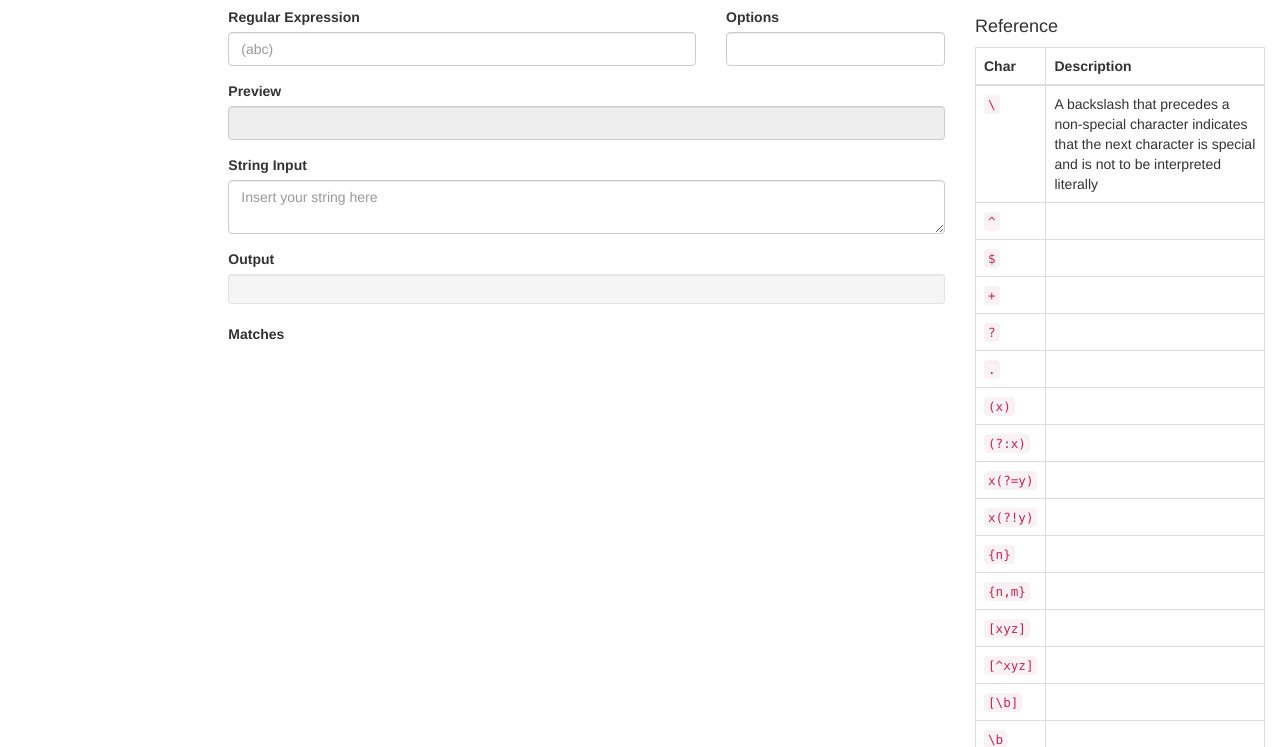
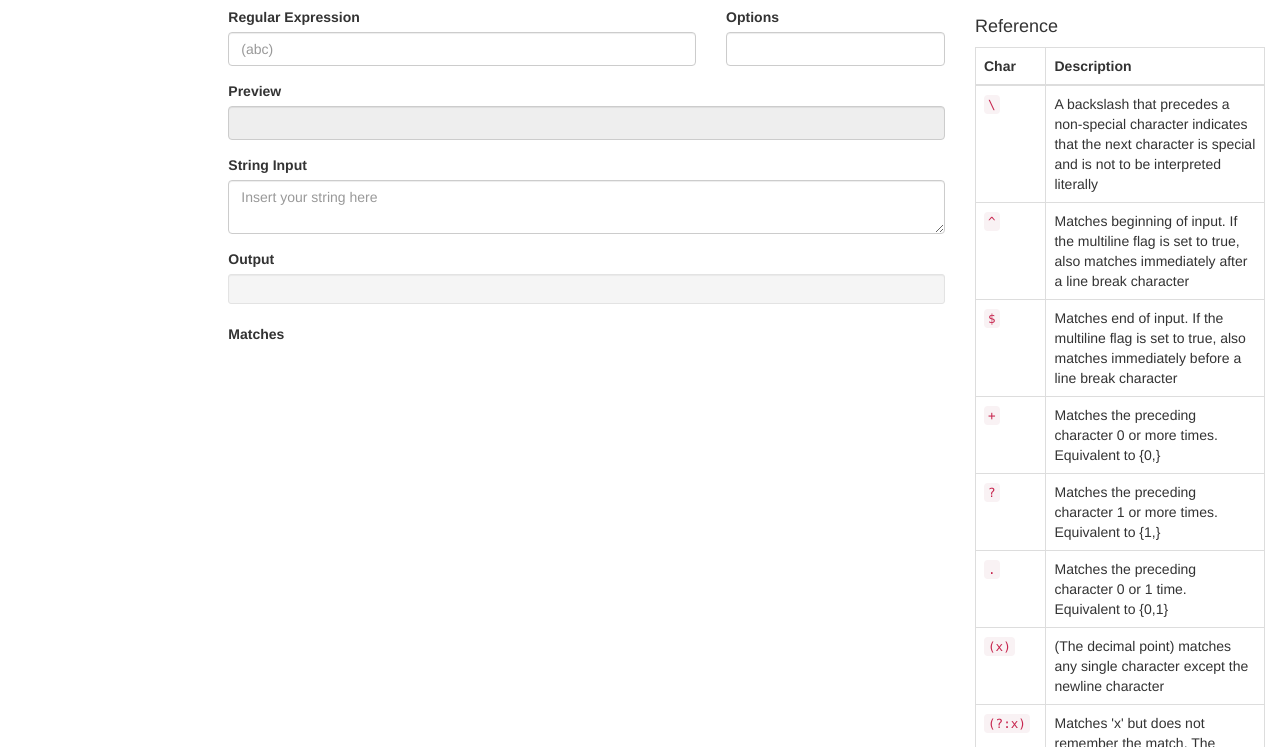
Before and after one commit to alejandrolechuga/RegExpPlay, a plain HTML site: page index.html in a window 1280 px wide. Shown: the part 53-800 px from the top of the page. Drawn offline with nearby package versions, Linux system fonts and the light colour scheme.

Commit message:
update regexp reference

```diff
--- a/index.html
+++ b/index.html
@@ -97,39 +97,39 @@
               </tr>
               <tr>
                 <td><code>^</code></td>
-                <td></td>
+                <td>Matches beginning of input. If the multiline flag is set to true, also matches immediately after a line break character</td>
               </tr>
               <tr>
                 <td><code>$</code></td>
-                <td></td>
+                <td>Matches end of input. If the multiline flag is set to true, also matches immediately before a line break character</td>
               </tr>
               <tr>
                 <td><code>+</code></td>
-                <td></td>
+                <td>Matches the preceding character 0 or more times. Equivalent to {0,}</td>
               </tr>
               <tr>
                 <td><code>?</code></td>
-                <td></td>
+                <td>Matches the preceding character 1 or more times. Equivalent to {1,}</td>
               </tr>
               <tr>
                 <td><code>.</code></td>
-                <td></td>
+                <td>Matches the preceding character 0 or 1 time. Equivalent to {0,1}</td>
               </tr>
               <tr>
                 <td><code>(x)</code></td>
-                <td></td>
+                <td>(The decimal point) matches any single character except the newline character</td>
               </tr>
               <tr>
                 <td><code>(?:x)</code></td>
-                <td></td>
+                <td>Matches 'x' but does not remember the match. The parentheses are called non-capturing parentheses, and let you define subexpressions for regular expression operators to work with</td>
               </tr>
               <tr>
                 <td><code>x(?=y)</code></td>
-                <td></td>
+                <td>Matches 'x' only if 'x' is followed by 'y'. This is called a lookahead</td>
               </tr>
               <tr>
                 <td><code>x(?!y)</code></td>
-                <td></td>
+                <td>Matches 'x' only if 'x' is not followed by 'y'. This is called a negated lookahead</td>
               </tr>
               <tr>
                 <td><code>{n}</code></td>
```
